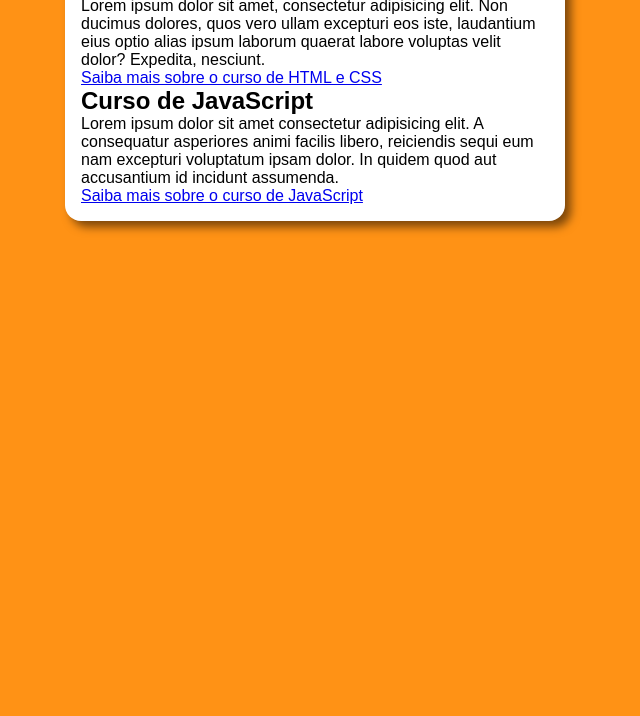
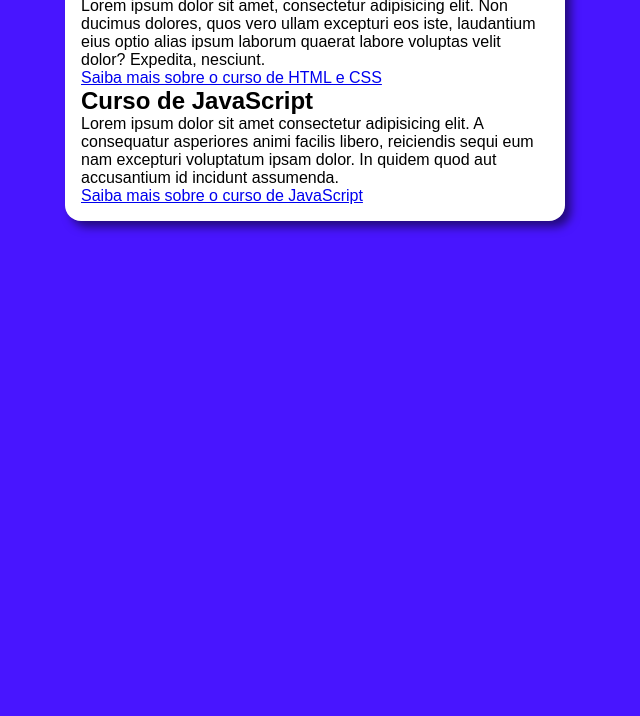
Before and after one commit to Shandel-dev/projeto-site, a plain HTML site: page index.html in a window 1280 px wide. Shown: the part 84-800 px from the top of the page, without its empty margins (325-965 px from the left). Drawn offline with Linux system fonts and the light colour scheme.

Commit message:
Update index.css

```diff
--- a/css/index.css
+++ b/css/index.css
@@ -5,7 +5,7 @@
 }
 body{
     font-family: Arial, Helvetica, sans-serif;
-    background-color: rgb(255, 146, 21);
+    background-color: rgb(72, 21, 255);
     font-size: 16px;
 }
 main{
```
